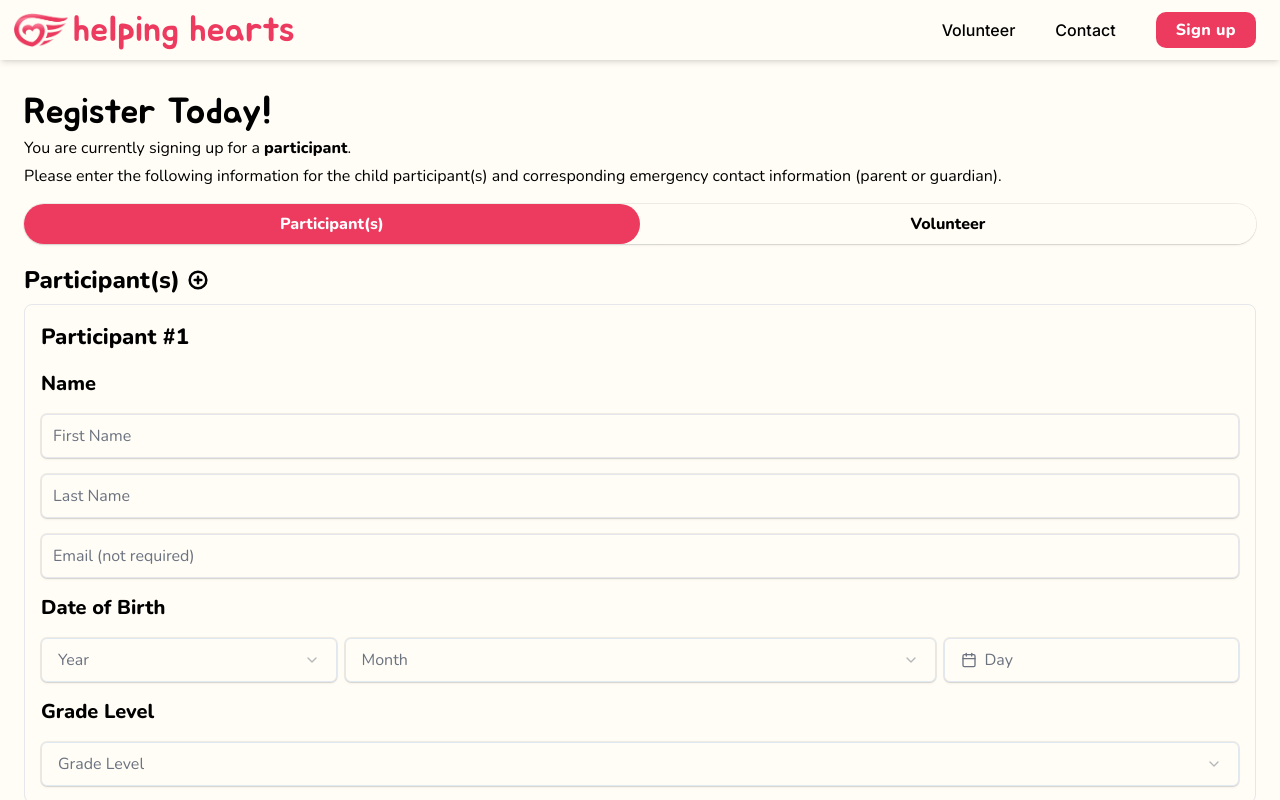
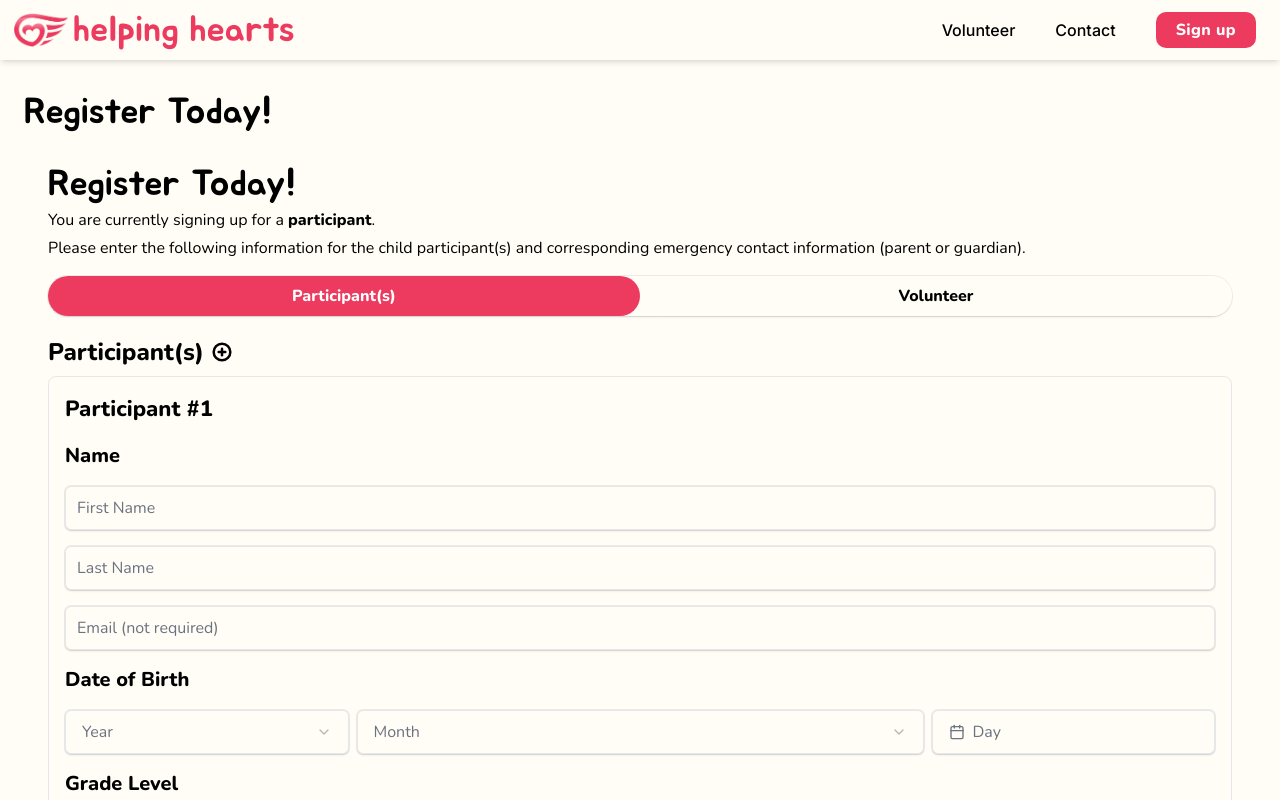
Before and after one commit to TristanMarston/helping-hearts, a Next.js app: page /signup in a window 1280 px wide. Shown: the top 800 px of the page. Built offline with nearby package versions, Linux system fonts and the light colour scheme.

Commit message:
suspense potential fix

```diff
--- a/src/app/signup/_components/Signup.tsx
+++ b/src/app/signup/_components/Signup.tsx
@@ -15,7 +15,7 @@ function Fallback() {
     return <div>placeholder</div>;
 }
 
-const Signup = () => {
+function SignupContent() {
     const searchParams = useSearchParams();
     const isVolunteer = searchParams.get('isVolunteer');
     const [showVolunteer, setShowVolunteer] = useState(isVolunteer == 'true');
@@ -61,6 +61,19 @@ const Signup = () => {
             </div>
         </div>
     );
+}
+
+const Signup = () => {
+    return (
+        <div className='w-full flex justify-center'>
+            <div className='w-full max-w-[1280px] flex flex-col mx-6 my-8'>
+                <h1 className={`${jua.className} text-4xl`}>Register Today!</h1>
+                <Suspense fallback={<Fallback />}>
+                    <SignupContent />
+                </Suspense>
+            </div>
+        </div>
+    );
 };
 
 export default Signup;
```
